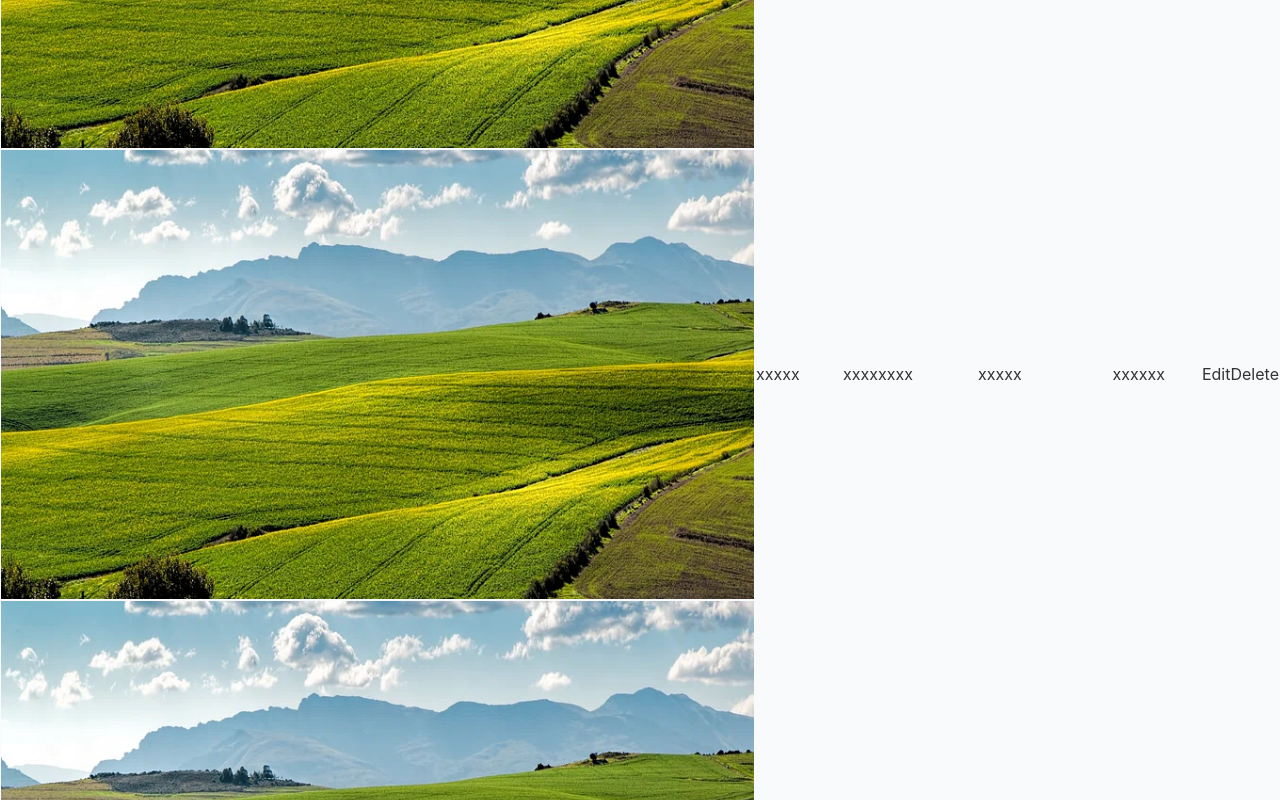
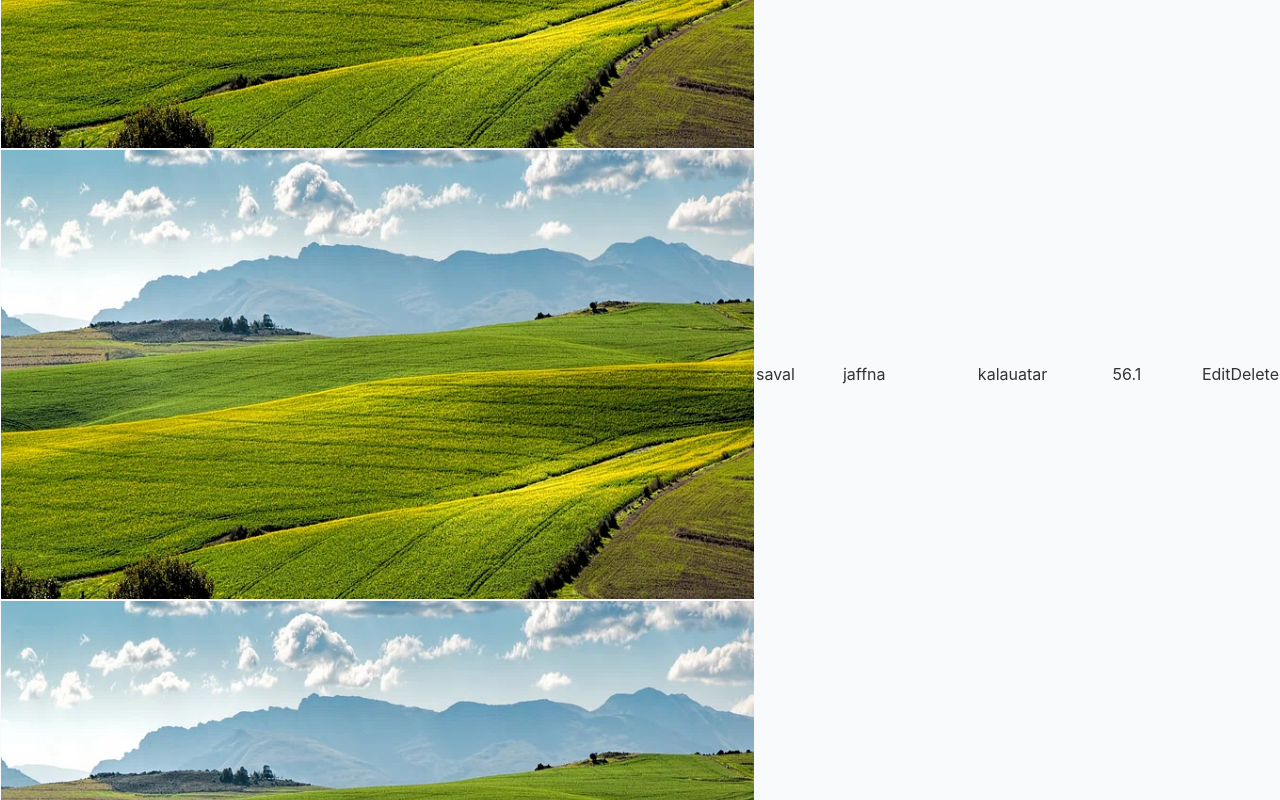
Before and after one commit to SandulRusara/green-shadow-react-pos, a React (Vite) app: page /field in a window 1280 px wide. Shown: the part 472-1272 px from the top of the page. Built offline with nearby package versions, Linux system fonts and the light colour scheme.

Commit message:
table data update

```diff
--- a/src/pages/Field.tsx
+++ b/src/pages/Field.tsx
@@ -93,10 +93,10 @@ export function Field() {
               <td className="px-6 py-4">
                 <img src={field} alt="" className="w-24 h-24 rounded-full" />
               </td>
-              <td className="px-6 py-4">xxxxx</td>
-              <td className="px-6 py-4">xxxxxxxx</td>
-              <td className="px-6 py-4">xxxxx</td>
-              <td className="px-6 py-4">xxxxxx</td>
+              <td className="px-6 py-4">saval</td>
+              <td className="px-6 py-4">jaffna</td>
+              <td className="px-6 py-4">kalauatar</td>
+              <td className="px-6 py-4">56.1</td>
               <td className="px-6 py-4">
                 <a
                   href="#"
```
